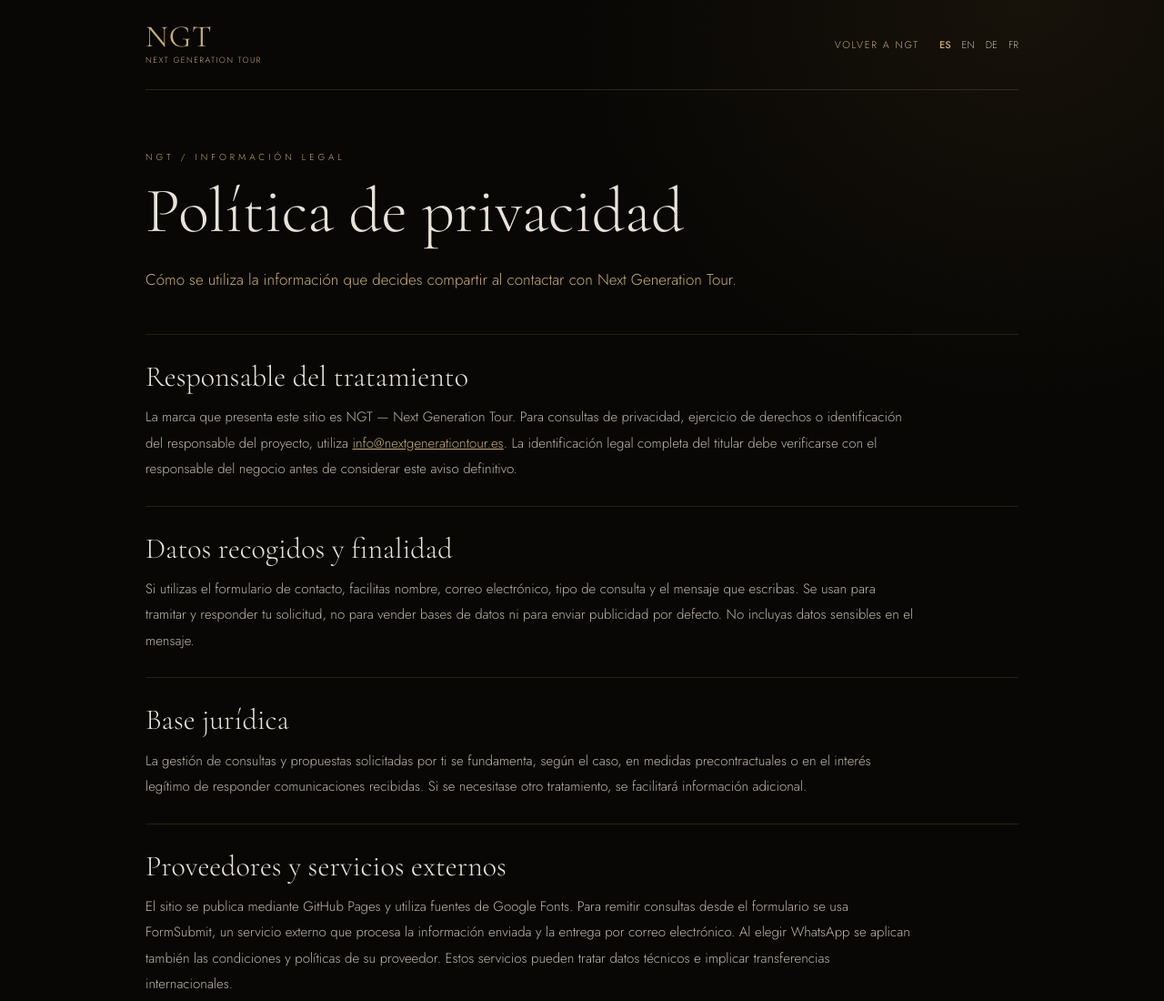
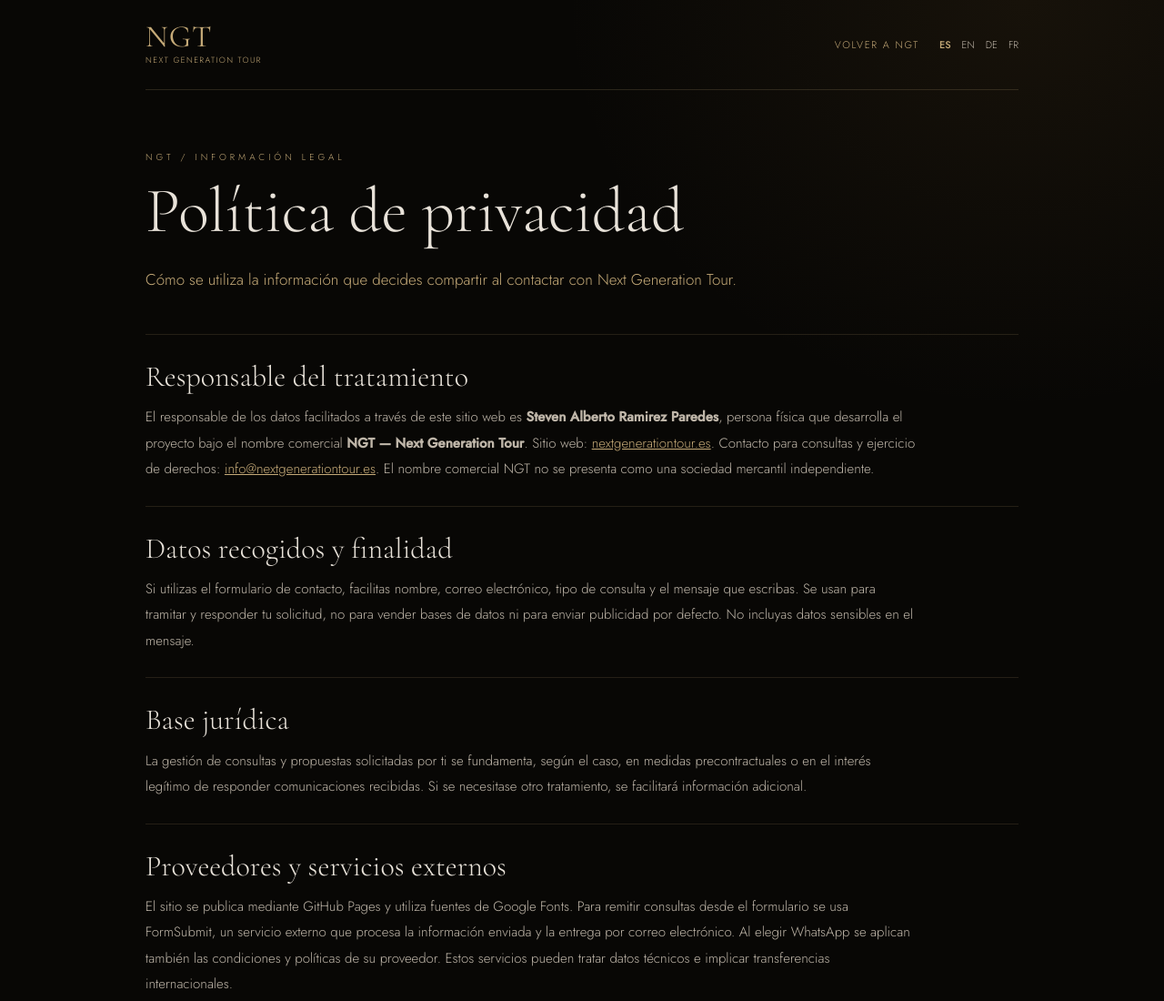
Before and after one commit to nextgenerationtourngt-spec/NextGenerationTour.es, a plain HTML site: page privacidad/index.html in a window 1280 px wide. Shown: the top 1100 px of the page at 91% size. Drawn offline with nearby package versions, Linux system fonts and the light colour scheme.

Commit message:
legal: identificar titular NGT como persona física (privacidad/index.html)

```diff
--- a/privacidad/index.html
+++ b/privacidad/index.html
@@ -27,7 +27,7 @@ section{border-top:1px solid rgba(197,170,120,.15);padding:28px 0 26px}p{color:v
 <body><div class="shell">
 <header class="top"><a class="brand" href="/">NGT<small>Next Generation Tour</small></a><div class="top-right"><a class="back" href="/">Volver a NGT</a><nav class="langs" aria-label="Languages"><a href="/privacidad/" aria-current="page">ES</a><a href="/en/privacidad/" >EN</a><a href="/de/privacidad/" >DE</a><a href="/fr/privacidad/" >FR</a></nav></div></header>
 <main id="content"><p class="eyebrow">NGT / Información legal</p><h1>Política de privacidad</h1><p class="lead">Cómo se utiliza la información que decides compartir al contactar con Next Generation Tour.</p>
-<section><h2>Responsable del tratamiento</h2><p>La marca que presenta este sitio es NGT — Next Generation Tour. Para consultas de privacidad, ejercicio de derechos o identificación del responsable del proyecto, utiliza <a href='mailto:info@nextgenerationtour.es'>info@nextgenerationtour.es</a>. La identificación legal completa del titular debe verificarse con el responsable del negocio antes de considerar este aviso definitivo.</p></section>
+<section><h2>Responsable del tratamiento</h2><p>El responsable de los datos facilitados a través de este sitio web es <strong>Steven Alberto Ramirez Paredes</strong>, persona física que desarrolla el proyecto bajo el nombre comercial <strong>NGT — Next Generation Tour</strong>. Sitio web: <a href="https://nextgenerationtour.es/">nextgenerationtour.es</a>. Contacto para consultas y ejercicio de derechos: <a href="mailto:info@nextgenerationtour.es">info@nextgenerationtour.es</a>. El nombre comercial NGT no se presenta como una sociedad mercantil independiente.</p></section>
 <section><h2>Datos recogidos y finalidad</h2><p>Si utilizas el formulario de contacto, facilitas nombre, correo electrónico, tipo de consulta y el mensaje que escribas. Se usan para tramitar y responder tu solicitud, no para vender bases de datos ni para enviar publicidad por defecto. No incluyas datos sensibles en el mensaje.</p></section>
 <section><h2>Base jurídica</h2><p>La gestión de consultas y propuestas solicitadas por ti se fundamenta, según el caso, en medidas precontractuales o en el interés legítimo de responder comunicaciones recibidas. Si se necesitase otro tratamiento, se facilitará información adicional.</p></section>
 <section><h2>Proveedores y servicios externos</h2><p>El sitio se publica mediante GitHub Pages y utiliza fuentes de Google Fonts. Para remitir consultas desde el formulario se usa FormSubmit, un servicio externo que procesa la información enviada y la entrega por correo electrónico. Al elegir WhatsApp se aplican también las condiciones y políticas de su proveedor. Estos servicios pueden tratar datos técnicos e implicar transferencias internacionales.</p></section>
```
